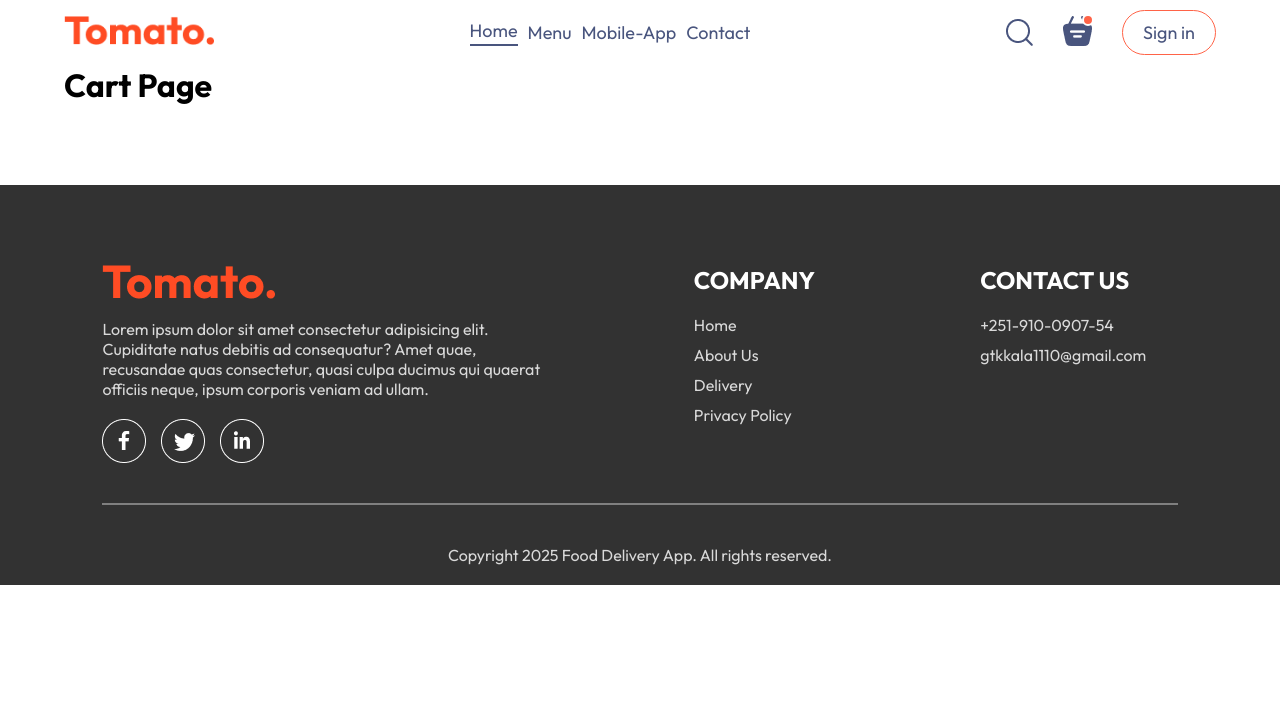
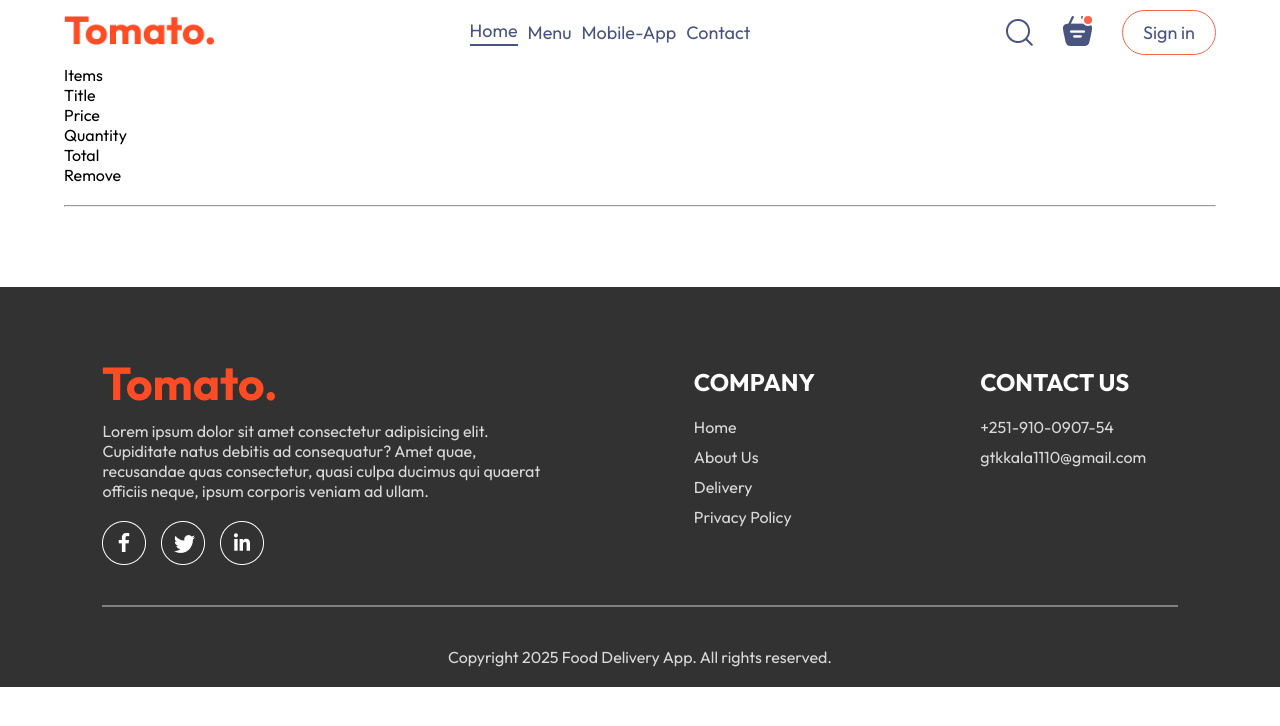
Before and after one commit to GTK-kala/React-Food-Delivery-App, a React (Vite) app in the folder React-Food-App/: page /cart in a window 1280 px wide. Shown: the top 726 px of the page. Built offline with nearby package versions, Linux system fonts and the light colour scheme.

Commit message:
Sexteenth commit

```diff
--- a/React-Food-App/src/Pages/Cart/Cart.jsx
+++ b/React-Food-App/src/Pages/Cart/Cart.jsx
@@ -1,9 +1,23 @@
+import { useContext } from 'react'
 import './Cart.css'
+import { StoreContext } from '../../Context/StoreContext';
 
 const Cart = () => {
+  const { cartItems, food_list , RemoveFromCart} = useContext(StoreContext);
   return (
-    <div>
-       <h1>Cart Page</h1>
+    <div className='cart'>
+      <div className="cart-items">
+       <div className="cart-items-title">
+        <p>Items</p>
+        <p>Title</p>
+        <p>Price</p>
+        <p>Quantity</p>
+        <p>Total</p>
+        <p>Remove</p>
+       </div>
+       <br />
+       <hr />
+      </div>
     </div>
   )
 }
```
Also changed, not shown: React-Food-App/src/index.css (line endings or trailing spaces).
